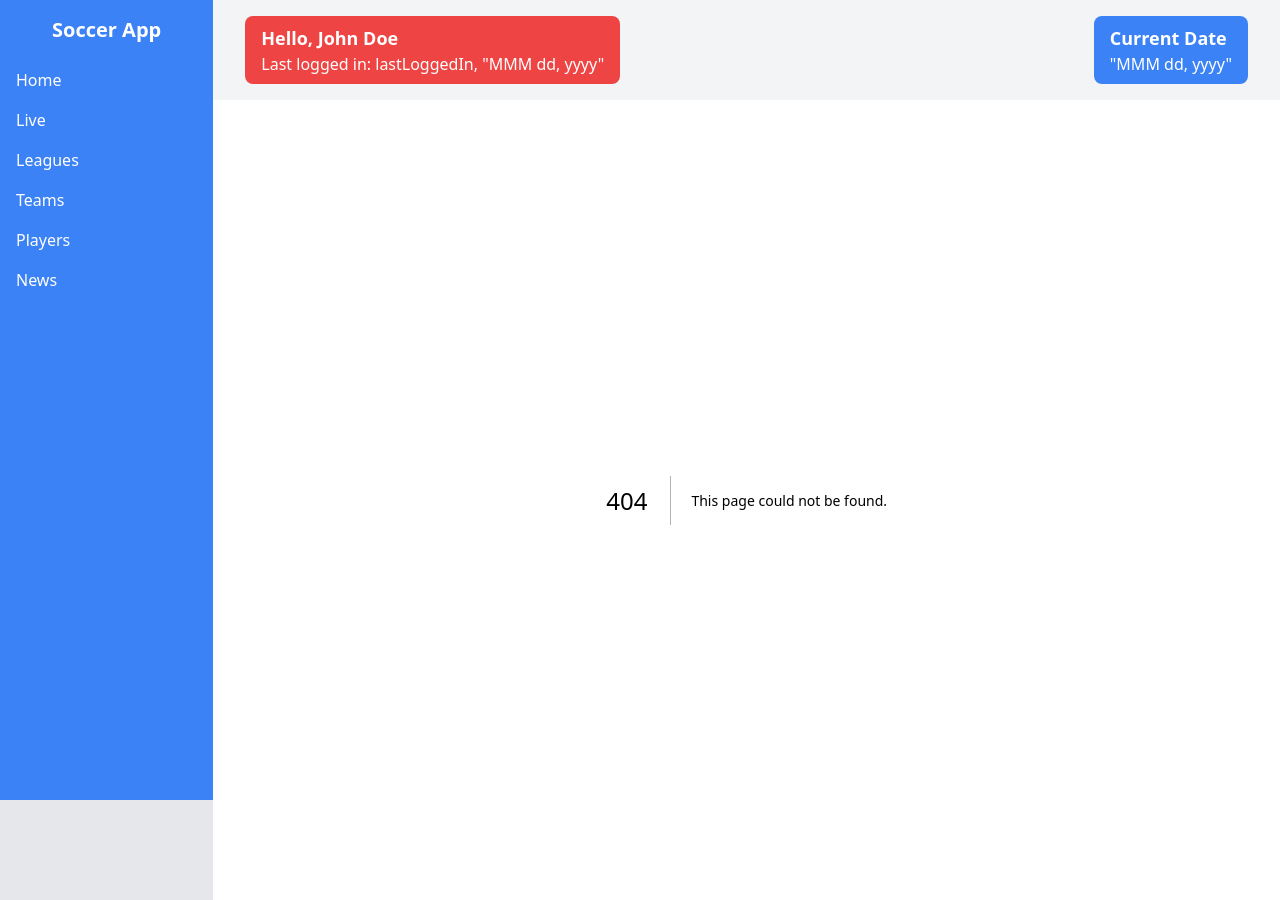
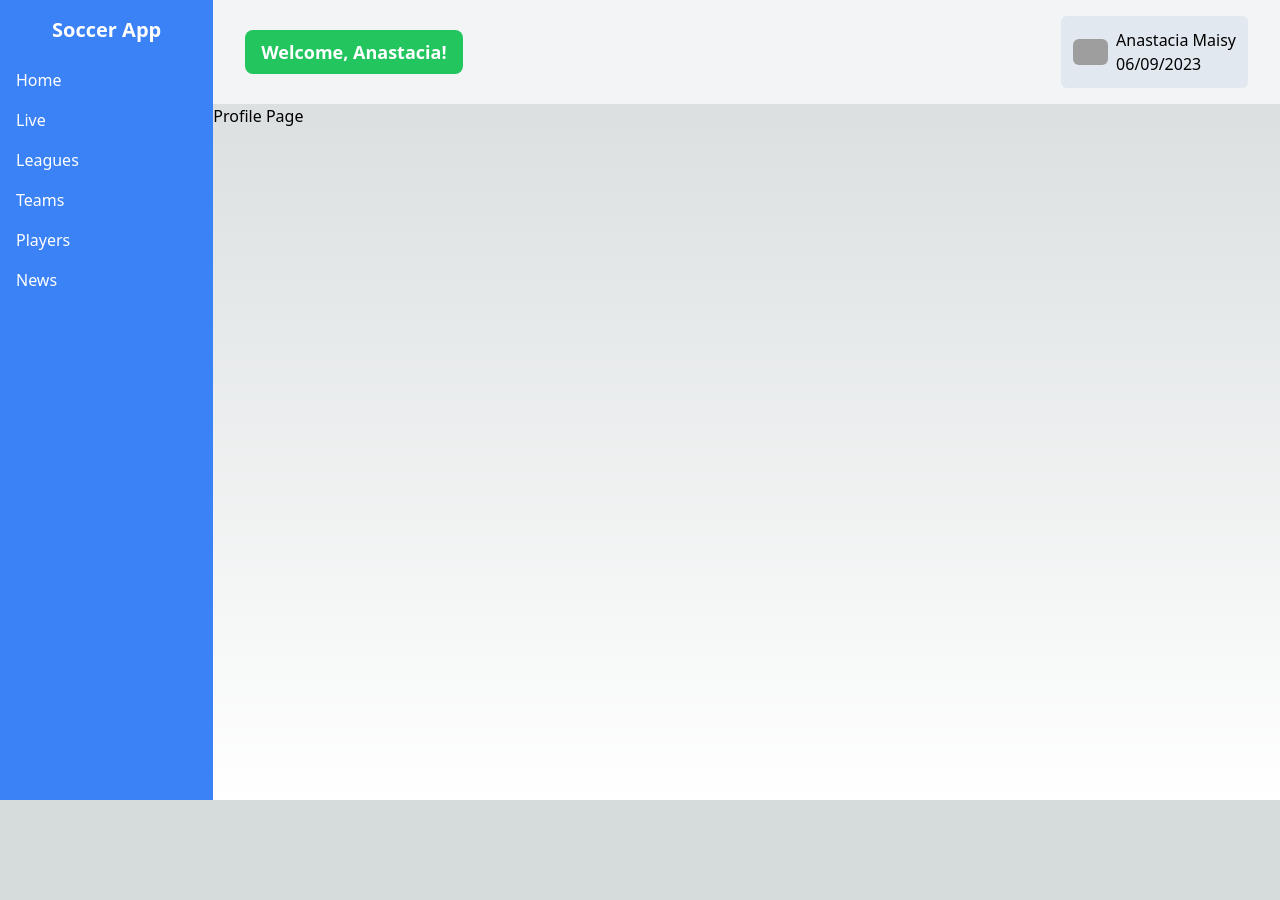
Before and after one commit to dimitargluharski/nextjs, a Next.js app: page /profile in a window 1280 px wide. Before the commit this address had no page. After the commit the page ends 800 px from the top, so only its background shows below. Built offline with nearby package versions, Linux system fonts and the light colour scheme; grey boxes are pictures that could not be loaded.

Commit message:
Create profile components

```diff
--- a/next.config.js
+++ b/next.config.js
@@ -1,4 +1,9 @@
 /** @type {import('next').NextConfig} */
-const nextConfig = {}
+const nextConfig = {};
 
-module.exports = nextConfig
+module.exports = {
+  images: {
+    domains: ["images.unsplash.com"],
+  },
+  nextConfig,
+};
--- /dev/null
+++ b/src/app/profile/page.jsx
@@ -0,0 +1,9 @@
+const renderProfilePage = () => {
+  return (
+    <div>
+      <h1>Profile Page</h1>
+    </div>
+  );
+};
+
+export default renderProfilePage;
--- a/src/components/Header/Header.jsx
+++ b/src/components/Header/Header.jsx
@@ -1,21 +1,25 @@
 import React from "react";
 // import { format } from "date-fns";
 
+import UserPanel from "../UserPanel/UserPanel";
+
 const Header = () => {
+  let today = new Date();
+
+  const dd = String(today.getDate()).padStart(2, "0");
+  const mm = String(today.getMonth() + 1).padStart(2, "0"); //January is 0!
+  const yyyy = today.getFullYear();
   const username = "John Doe"; // Example: User's username or email
-  const lastLoggedIn = new Date(); // Example: User's last logged-in date
-  const currentDate = new Date(); // Example: Current date
+
+  today = mm + "/" + dd + "/" + yyyy;
 
   return (
     <section className="flex justify-between items-center bg-gray-100 py-4 px-8">
-      <div className="bg-red-500 text-white py-2 px-4 rounded-lg mr-4">
-        <div className="text-lg font-semibold">Hello, {username}</div>
-        <div>Last logged in: lastLoggedIn, "MMM dd, yyyy"</div>
+      <div className="bg-green-500 text-white py-2 px-4 rounded-lg mr-4">
+        <div className="text-lg font-semibold">Welcome, Anastacia!</div>
       </div>
-      <div className="bg-blue-500 text-white py-2 px-4 rounded-lg">
-        <div className="text-lg font-semibold">Current Date</div>
-        <div>"MMM dd, yyyy"</div>
-      </div>
+
+      <UserPanel />
     </section>
   );
 };
--- a/src/components/Panel/Panel.jsx
+++ b/src/components/Panel/Panel.jsx
@@ -1,9 +1,9 @@
 const Panel = ({ title, children }) => {
   return (
-    <section>
+    <>
       <header>{title}</header>
       <main>{children}</main>
-    </section>
+    </>
   );
 };
 
--- /dev/null
+++ b/src/components/Profile/Profile.jsx
@@ -0,0 +1,36 @@
+import Image from "next/image";
+import Link from "next/link";
+
+const Profile = () => {
+  let today = new Date();
+
+  const dd = String(today.getDate()).padStart(2, "0");
+  const mm = String(today.getMonth() + 1).padStart(2, "0"); //January is 0!
+  const yyyy = today.getFullYear();
+
+  today = mm + "/" + dd + "/" + yyyy;
+
+  return (
+    <Link
+      href="/profile"
+      className="flex items-center rounded-md p-3 bg-slate-200"
+    >
+      <div>
+        <Image
+          width={35}
+          height={35}
+          className="rounded-md mr-2"
+          src="https://images.unsplash.com/photo-1580489944761-15a19d654956?ixlib=rb-4.0.3&ixid=M3wxMjA3fDB8MHxwaG90by1wYWdlfHx8fGVufDB8fHx8fA%3D%3D&auto=format&fit=crop&w=761&q=80"
+          alt="profile image"
+        />
+      </div>
+
+      <div>
+        <p>Anastacia Maisy</p>
+        <p>{today}</p>
+      </div>
+    </Link>
+  );
+};
+
+export default Profile;
--- /dev/null
+++ b/src/components/UserPanel/UserPanel.jsx
@@ -0,0 +1,7 @@
+import Profile from "../Profile/Profile";
+
+const UserPanel = () => {
+  return <Profile />;
+};
+
+export default UserPanel;
```
